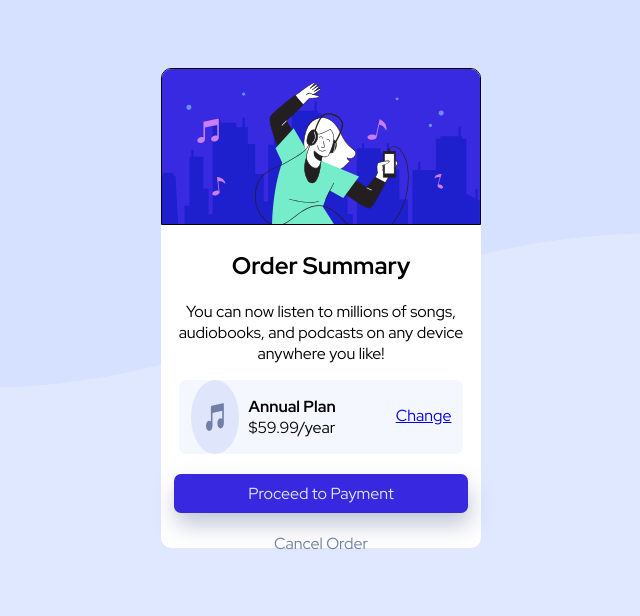
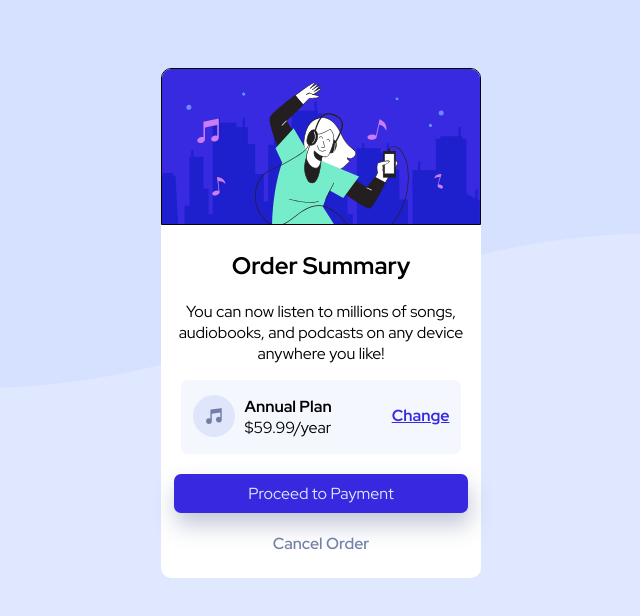
Before and after one commit to Raymond023/order-summary-card, a plain HTML site: page index.html in a window 1280 px wide. Shown: the whole page, without its empty margins (327-967 px from the left). Drawn offline with Linux system fonts and the light colour scheme.

Commit message:
made changes to the color style

```diff
--- a/index.html
+++ b/index.html
@@ -27,7 +27,7 @@
     div{
       border-radius: 10px 10px;
       background-color: white;
-      height: 480px;
+      height: 510px;
       justify-content: center;
       margin: 60px auto;
       text-align: center;
@@ -51,7 +51,9 @@
     }
 
     .plan img{
-      margin: 0px 10px 0px 0px;
+      margin: 15px 10px 0px 0px;
+      width: 42px;
+      height: 42px;
     }
 
     .plan p span{
@@ -90,12 +92,17 @@
     .cancel{
       color: hsl(224, 23%, 55%);
       display: inline-block;
+      font-weight: 600;
       margin-top: 20px;
       text-decoration: none;
     }
 
     .cancel:hover{
       color: hsl(223, 47%, 23%);
+    }
+    .change{
+      color: hsl(245, 75%, 52%);
+      font-weight: 700;
     }
 
     @media screen and (max-width: 375px) {
```
